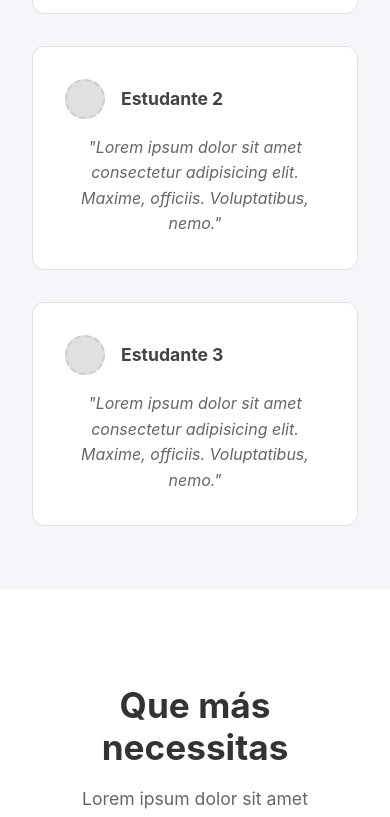
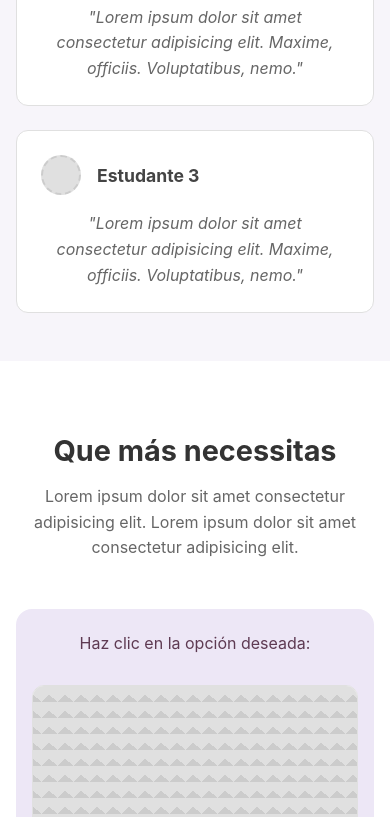
Before and after one commit to ailtonlucasdev/Impulsa-tu-voz, a React (Vite) app: page / in a window 390 px wide. Shown: the part 4680-5497 px from the top of the page. Built offline with nearby package versions, Linux system fonts and the light colour scheme.

Commit message:
ajustando responsividade dos cards de suporte e seção de recomendados

```diff
--- a/src/components/Support/Support.css
+++ b/src/components/Support/Support.css
@@ -77,3 +77,31 @@
   line-height: 1.5;
   margin: 0;
 }
+
+
+/* --- ADIÇÕES PARA RESPONSIVIDADE --- */
+@media screen and (max-width: 768px) {
+  .support-section {
+    /* Diminui o espaçamento geral da seção */
+    padding: 3rem 1rem;
+  }
+
+  .support-header h2 {
+    /* Diminui o tamanho do título */
+    font-size: 1.8rem;
+  }
+
+  .support-header p {
+    font-size: 1rem;
+  }
+
+  .support-wrapper {
+    /* Diminui o espaçamento interno do container lilás */
+    padding: 1.5rem 1rem;
+  }
+
+  .support-grid {
+    /* Diminui o espaço entre os cards */
+    gap: 1rem;
+  }
+}
--- a/src/components/Testimonials/Testimonials.css
+++ b/src/components/Testimonials/Testimonials.css
@@ -54,3 +54,28 @@
   font-style: italic;
   margin: 0;
 }
+
+
+/* --- ADIÇÕES PARA RESPONSIVIDADE --- */
+@media screen and (max-width: 768px) {
+  .testimonials-section {
+    /* Diminui o espaçamento geral da seção */
+    padding: 3rem 1rem;
+  }
+
+  .testimonials-title {
+    /* Diminui o tamanho do título */
+    font-size: 1.8rem;
+    line-height: 1.3;
+  }
+
+  .testimonials-grid {
+    /* Diminui o espaço entre os cards */
+    gap: 1.5rem;
+  }
+
+  .testimonial-card {
+    /* Diminui o espaçamento interno do card */
+    padding: 1.5rem;
+  }
+}
```
